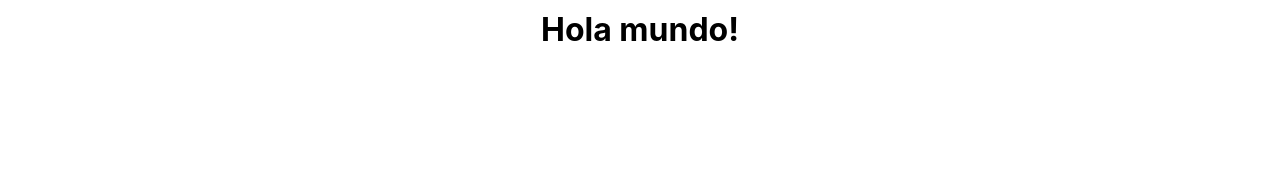
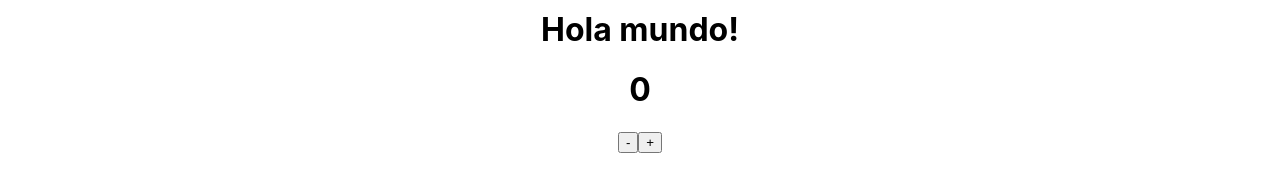
Before and after one commit to nicolaseqz/carritoreactjs, a React (Create React App) app: page / in a window 1280 px wide. Shown: the part 136-328 px from the top of the page. Built offline with nearby package versions, Linux system fonts and the light colour scheme.

Commit message:
desafio 3

```diff
--- a/src/App.js
+++ b/src/App.js
@@ -3,6 +3,7 @@ import './App.css';
 import NavBar from './components/navbar/navbar';
 import Catalogo from './components/catalogo/catalogo';
 import ItemListContainer from './components/itemlistcontainer';
+import Contador from './components/catalogo/Contador';
 
 
 function App() {
@@ -11,6 +12,7 @@ function App() {
       <NavBar/>
       <Catalogo/>
       <ItemListContainer/>
+      <Contador/>
     </div>
   );
 }
--- /dev/null
+++ b/src/components/catalogo/Contador.jsx
@@ -0,0 +1,15 @@
+import { Component } from 'react';
+
+const Contador = () => {
+    return (
+        <div className="contador">
+            <h1>0</h1>
+            <div className="buttons">
+                <button>-</button>
+                <button>+</button>
+            </div>
+        </div>
+    )
+}
+
+export default Contador;
--- a/src/components/navbar/navbar.jsx
+++ b/src/components/navbar/navbar.jsx
@@ -16,6 +16,7 @@ import MailIcon from '@mui/icons-material/Mail';
 import NotificationsIcon from '@mui/icons-material/Notifications';
 import ShoppingCartIcon from '@mui/icons-material/ShoppingCart';
 import MoreIcon from '@mui/icons-material/MoreVert';
+import Contador from '../catalogo/Contador';
 
 const Search = styled('div')(({ theme }) => ({
   position: 'relative',
```
